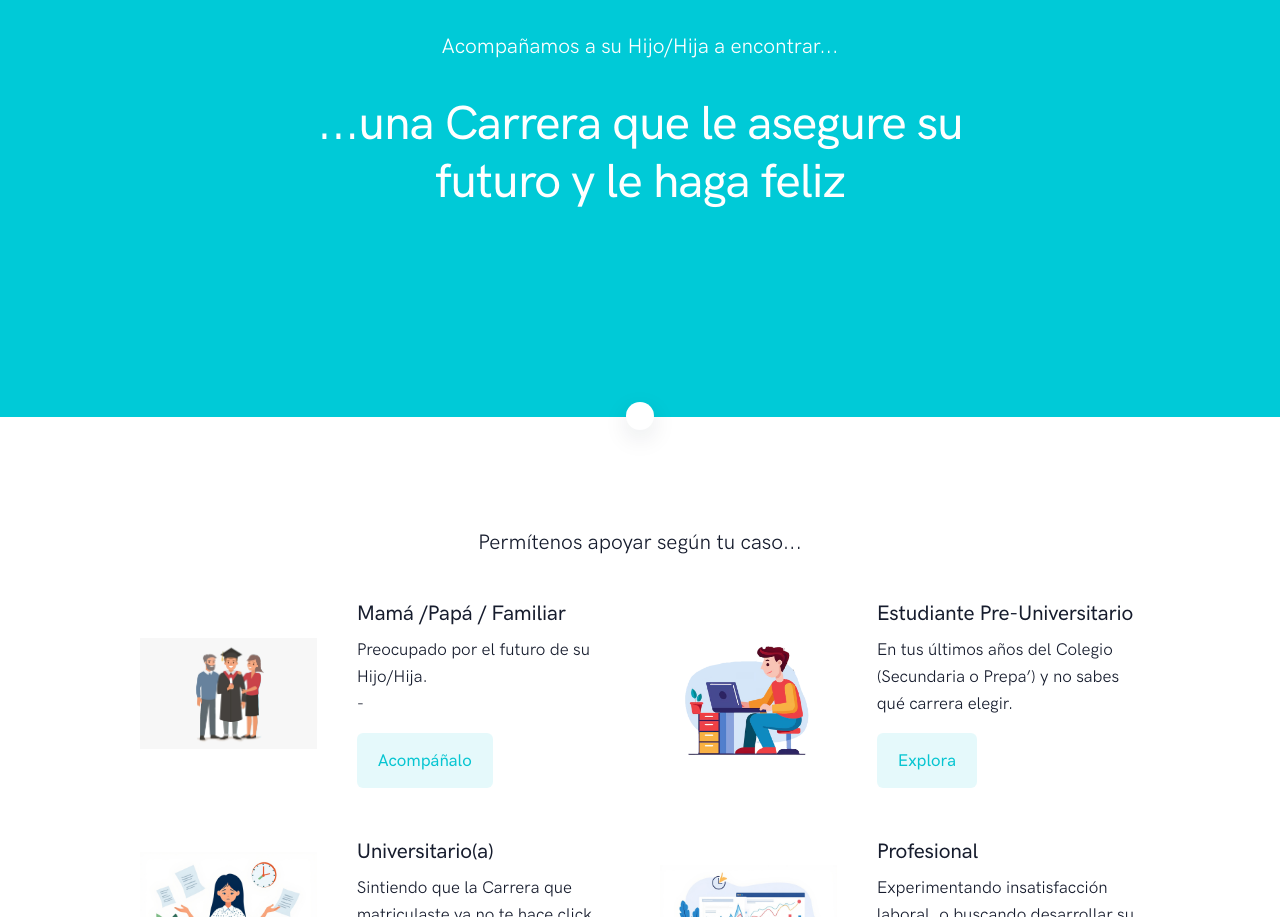
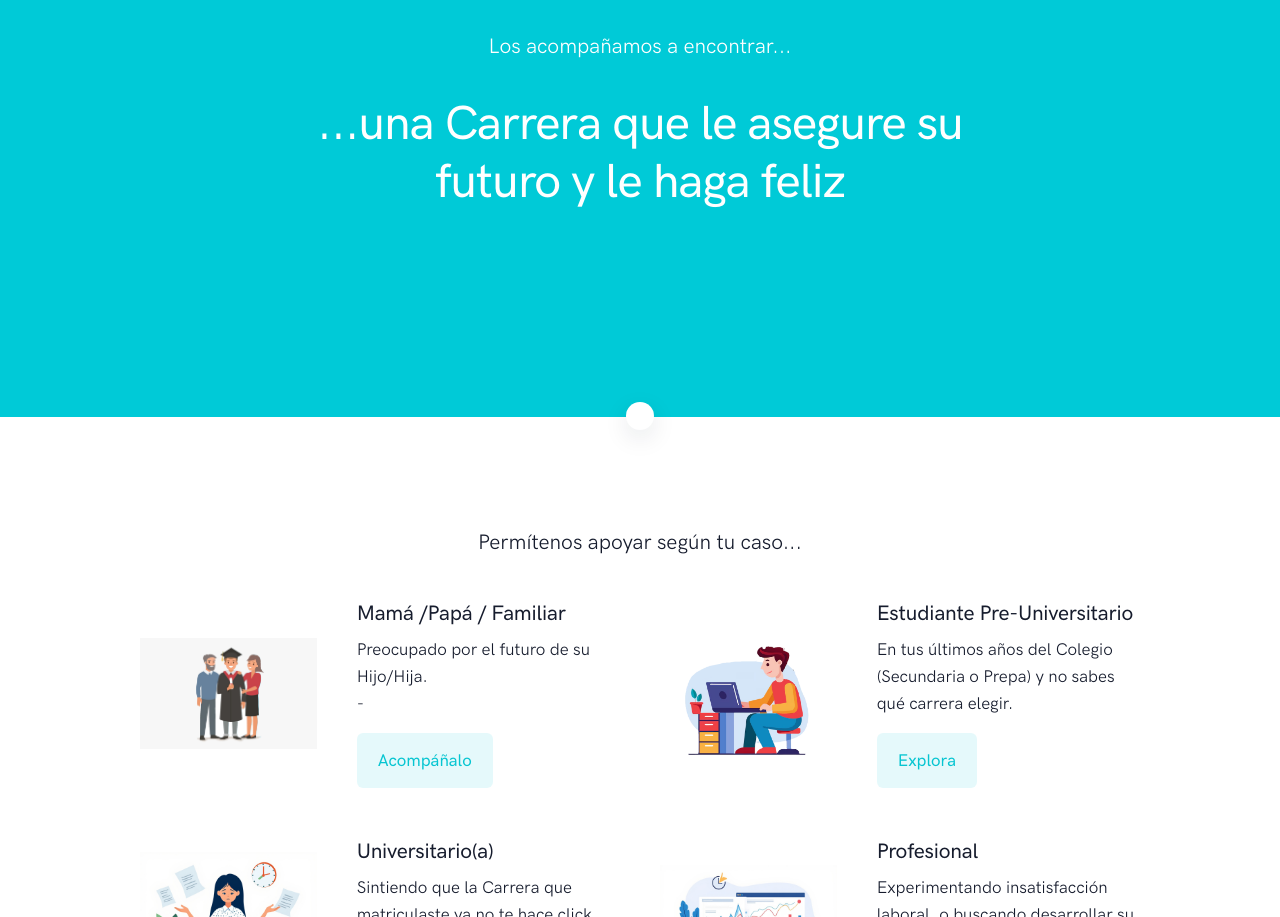
Before and after one commit to wingalberto/wingalberto.github.io, a plain HTML site: page index.html in a window 1280 px wide. Shown: the part 685-1602 px from the top of the page. Drawn offline with Linux system fonts and the light colour scheme; a script that the page names is missing.

Commit message:
frase ini corregida

```diff
--- a/index.html
+++ b/index.html
@@ -167,7 +167,7 @@
                     <h1 class="display-2 fw-bold text-white">Su preocupación es también la nuestra…</h1>
                     <img src="./assets/img/pf_img/logopf.png" alt="Profesión Feliz Logo" class="img-fluid mb-6" style="max-width: 200px;">
                      <!-- <p class="lead text-white mb-6">Aquí está tu camino hacia una carrera que te realice.</p>    -->
-                    <p class="lead text-white mb-6">Acompañamos a su Hijo/Hija a encontrar...</p>
+                    <p class="lead text-white mb-6">Los acompañamos a encontrar...</p>
                     <h1 class="display-3 fw-bold text-white">...una Carrera que le asegure su futuro y le haga feliz</h1>
                 </div>
             </div>
@@ -240,7 +240,7 @@
                       </div>
                       <div class="col-8 col-lg-7">
                           <h3 class="fw-bold mb-2">Estudiante Pre-Universitario</h3>
-                          <p>En tus últimos años del Colegio (Secundaria o Prepa’) y no sabes qué carrera elegir.</p>
+                          <p>En tus últimos años del Colegio (Secundaria o Prepa) y no sabes qué carrera elegir.</p>
                           <!-- boton verde <button    class="btn btn-success-subtle">Explora tranquilo</button>   -->
                           <a href="./pf_explorador.html" class="btn btn-success-subtle lift">
                             Explora
```
